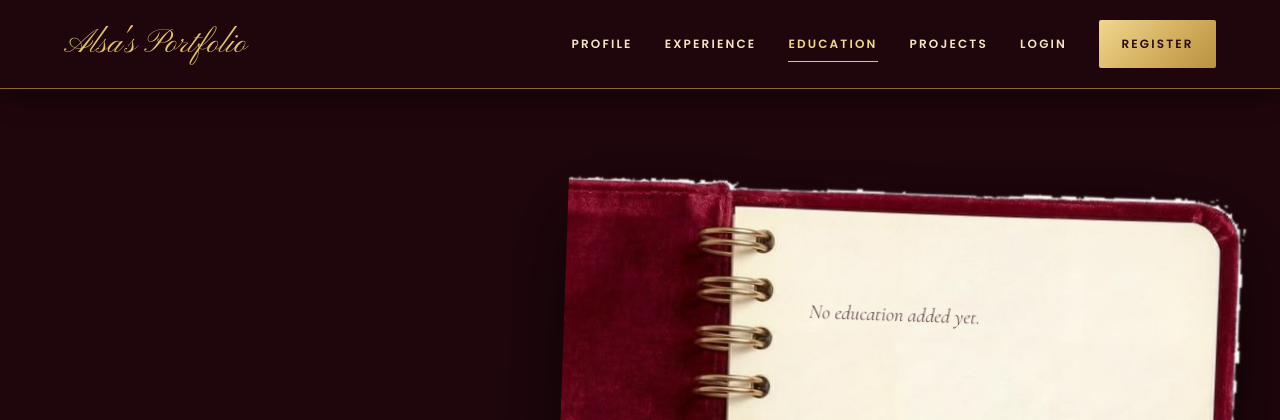
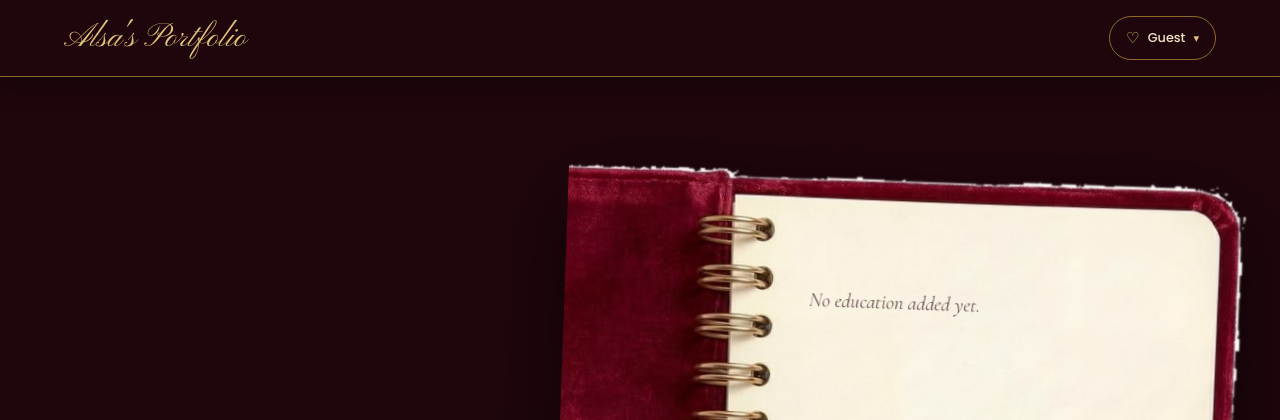
Before and after one commit to salsabillahasan/myportofolio, a Django app: page /education/ in a window 1280 px wide. Shown: the top 420 px of the page. Run offline with Django 5.2, Linux system fonts and the light colour scheme; data that the repository does not hold is empty.

Commit message:
style: add dropdown menu styles for navbar

```diff
--- a/static/css/style.css
+++ b/static/css/style.css
@@ -109,8 +109,7 @@ textarea:focus-visible {
 }
 
 /* =========================================================
-   5. NAVBAR (ada di base.html, tampil di semua halaman)
-   Sticky: ikut turun saat di-scroll.
+   5. NAVBAR
    ========================================================= */
 .site-header {
     position: sticky;
@@ -118,16 +117,16 @@ textarea:focus-visible {
     z-index: 50;
     background-color: var(--wall-deep);
     border-bottom: 1px solid var(--gold-deep);
-    box-shadow: 0 8px 24px rgba(0, 0, 0, 0.45);
+    box-shadow: 0 8px 24px rgba(0, 0, 0, 0.35);
 }
 
 .site-header .container {
     display: flex;
     justify-content: space-between;
     align-items: center;
-    min-height: 88px;
+    gap: 1rem;
+    min-height: 76px;
     padding: 0 1.5rem;
-    transition: min-height 250ms ease;
 }
 
 .brand {
@@ -140,15 +139,84 @@ textarea:focus-visible {
     white-space: nowrap;
 }
 
-.site-header nav {
-    display: flex;
-    align-items: center;
-    gap: 2rem;
-}
-
-.site-header nav a {
+/* ---------- Chip username (tombol pembuka menu) ---------- */
+.nav-user {
+    display: inline-flex;
+    align-items: center;
+    gap: 0.5rem;
+    min-height: 44px;
+    padding: 0 1rem;
+    border: 1px solid var(--gold-deep);
+    border-radius: 999px;
+    background: transparent;
+    font-family: var(--font-body);
+    font-size: 0.8rem;
+    font-weight: 500;
+    color: var(--on-dark-soft);
+    cursor: pointer;
+    transition: border-color 200ms ease, background-color 200ms ease;
+}
+
+.nav-user:hover,
+.nav-user:focus-visible {
+    border-color: var(--gold);
+    background-color: rgba(212, 175, 95, 0.1);
+    outline: none;
+}
+
+.nav-user-icon {
+    font-size: 0.95rem;
+    line-height: 1;
+    color: var(--gold-text);
+}
+
+/* Username panjang dipotong dengan "..." */
+.nav-user-name {
+    max-width: 160px;
+    overflow: hidden;
+    text-overflow: ellipsis;
+    white-space: nowrap;
+}
+
+.nav-user-caret {
+    font-size: 0.7rem;
+    color: var(--gold-text);
+    transition: transform 200ms ease;
+}
+
+/* Panah berputar saat menu terbuka */
+.site-header:has(.nav-menu:popover-open) .nav-user-caret {
+    transform: rotate(180deg);
+}
+
+/* ---------- Menu dropdown (popover) ---------- */
+.nav-menu {
+    position: fixed;
+    inset: auto;              /* lepas posisi tengah bawaan popover */
+    top: 72px;
+    right: 1.5rem;
+    margin: 0;
+    width: 240px;
+    padding: 0.6rem;
+    border: 1px solid var(--gold-deep);
+    border-radius: 4px;
+    background: var(--wall-deep);
+    box-shadow: 0 18px 40px rgba(0, 0, 0, 0.55);
+    color: var(--on-dark-soft);
+}
+
+/* display HANYA saat terbuka, supaya popover tetap tersembunyi */
+.nav-menu:popover-open {
+    display: flex;
+    flex-direction: column;
+    gap: 0.15rem;
+}
+
+.nav-menu a {
     position: relative;
-    padding: 0.875rem 0;
+    display: block;
+    padding: 0.8rem 1rem;
+    border-radius: 2px;
     font-family: var(--font-body);
     font-size: 0.75rem;
     font-weight: 600;
@@ -156,59 +224,37 @@ textarea:focus-visible {
     text-transform: uppercase;
     color: var(--on-dark-soft);
     text-decoration: none;
-    transition: color 200ms ease;
-}
-
-/* Garis emas yang memanjang dari tengah saat hover / halaman aktif */
-.site-header nav a::after {
-    content: "";
-    position: absolute;
-    left: 50%;
-    right: 50%;
-    bottom: 6px;
-    height: 1px;
-    background: var(--gold-text);
-    transition: left 250ms ease, right 250ms ease;
-}
-
-.site-header nav a:hover,
-.site-header nav a[aria-current="page"] {
+    transition: background-color 200ms ease, color 200ms ease;
+}
+
+.nav-menu a:hover {
+    background-color: rgba(212, 175, 95, 0.1);
     color: var(--gold-light);
 }
 
-.site-header nav a:hover::after,
-.site-header nav a[aria-current="page"]::after {
-    left: 0;
-    right: 0;
-}
-
-/* Tombol emas (misalnya Register): tambahkan class="nav-cta" */
-.site-header nav a.nav-cta {
-    padding: 0.875rem 1.4rem;
-    border-radius: 2px;
+/* Halaman aktif: garis emas di kiri */
+.nav-menu a[aria-current="page"] {
+    color: var(--gold-light);
+    box-shadow: inset 2px 0 0 var(--gold-text);
+}
+
+.nav-menu__divider {
+    margin: 0.4rem 0.5rem;
+    border: 0;
+    border-top: 1px solid rgba(212, 175, 95, 0.3);
+}
+
+/* Tombol emas Register */
+.nav-menu a.nav-cta {
+    margin-top: 0.25rem;
+    text-align: center;
     background: var(--gold-gradient);
     color: var(--ink-dark);
 }
 
-.site-header nav a.nav-cta::after {
-    display: none;
-}
-
-.nav-user {
-    display: inline-flex;
-    align-items: center;
-    gap: 0.45rem;
-    padding: 0.5rem 0.9rem;
-    border: 1px solid var(--gold-deep);
-    border-radius: 2px;
-    color: var(--on-dark-soft);
-    font-size: 0.8rem;
-    font-weight: 500;
-}
-
-.nav-user-icon {
-    font-size: 0.95rem;
-    line-height: 1;
+.nav-menu a.nav-cta:hover {
+    color: var(--ink-dark);
+    filter: brightness(1.05);
 }
 
 /* =========================================================
@@ -602,15 +648,22 @@ textarea:focus-visible {
 
 @media (max-width: 600px) {
     .site-header .container {
-        flex-direction: column;
-        gap: 0.25rem;
-        padding: 0.75rem 1rem;
-    }
-
-    .site-header nav {
-        flex-wrap: wrap;
-        justify-content: center;
-        gap: 0.25rem 1.1rem;
+        min-height: 64px;
+        padding: 0 1rem;
+    }
+
+    .brand {
+        font-size: 1.6rem;
+    }
+
+    .nav-user-name {
+        max-width: 90px;
+    }
+
+    .nav-menu {
+        top: 62px;
+        right: 1rem;
+        width: min(260px, calc(100% - 2rem));
     }
 
     .hero-name {
--- a/templates/base.html
+++ b/templates/base.html
@@ -16,16 +16,22 @@
 <header class="site-header">
   <div class="container">
       <a href="{% url 'main:show_main' %}" class="brand">{{ nickname }}'s Portfolio</a>
-        <nav aria-label="Main navigation">
+
+      <button type="button" class="nav-user" popovertarget="nav-menu">
+          <span class="nav-user-icon" aria-hidden="true">♡</span>
+          <span class="nav-user-name">{% if user.is_authenticated %}{{ user.username }}{% else %}Guest{% endif %}</span>
+          <span class="nav-user-caret" aria-hidden="true">▾</span>
+      </button>
+
+      <nav id="nav-menu" class="nav-menu" popover aria-label="Main navigation">
           <a href="{% url 'main:show_main' %}" {% if page == 'show_main' %}aria-current="page"{% endif %}>Profile</a>
           <a href="{% url 'main:show_experience' %}" {% if page == 'show_experience' %}aria-current="page"{% endif %}>Experience</a>
           <a href="{% url 'main:show_education' %}" {% if page == 'show_education' %}aria-current="page"{% endif %}>Education</a>
           <a href="{% url 'main:show_projects' %}" {% if page == 'show_projects' %}aria-current="page"{% endif %}>Projects</a>
+
+          <hr class="nav-menu__divider">
+
           {% if user.is_authenticated %}
-                <span class="nav-user">
-                    <span class="nav-user-icon" aria-hidden="true">♡</span>
-                    {{ user.username }}
-                </span>
               <a href="{% url 'main:logout' %}">Logout</a>
           {% else %}
               <a href="{% url 'main:login' %}" {% if page == 'login' %}aria-current="page"{% endif %}>Login</a>
```
Lines whose indentation alone changed are shown as unchanged.
